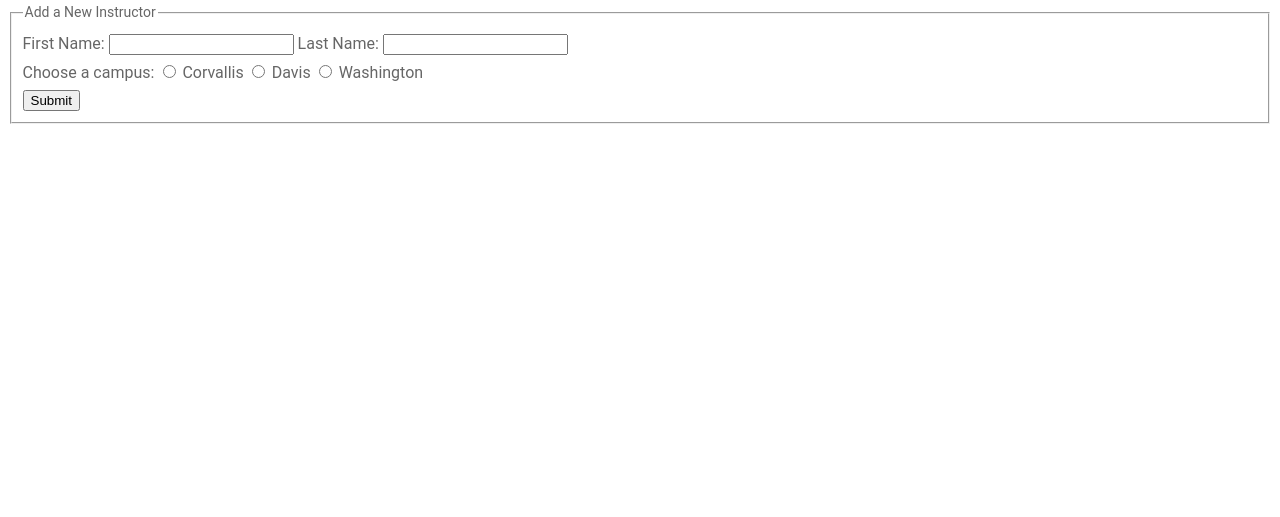
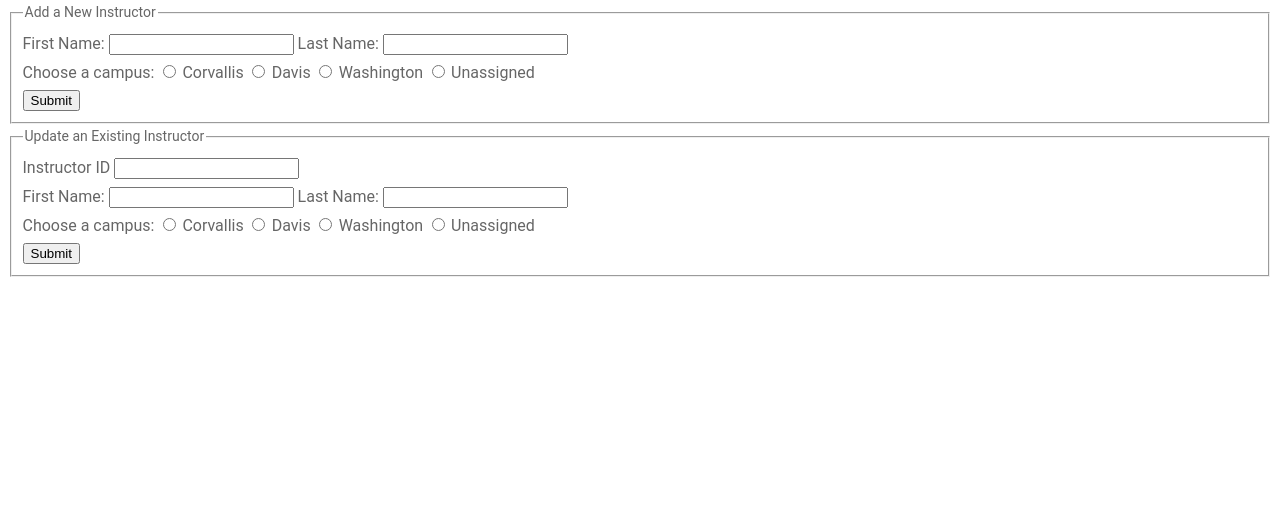
Before and after one commit to lyanita/cs340-project, a Flask app: page /instructors.html in a window 1280 px wide. Shown: the part 174-691 px from the top of the page. Run offline with Flask 2, Linux system fonts and the light colour scheme; data that the repository does not hold is empty; some libraries are stand-ins or nearby versions.

Commit message:
Added update instructor form

```diff
--- a/templates/instructors.html
+++ b/templates/instructors.html
@@ -66,9 +66,42 @@
                     <label for="campus_davis">Davis</label>
                     <input type="radio" name="campus_name" id="campus_washington" value="Washington">
                     <label for="campus_washington">Washington</label>
+                    <input type="radio" name="campus_name" id="campus_null" value="Unassigned">
+                    <label for="campus_null">Unassigned</label>
                     <br>
                     <input type="submit" id="instructor_post">
                     <p>{{ post_message }}</p>
+                </fieldset>
+            </form>
+        </div>
+
+        <div class="forms">
+            <form method="post">
+                <fieldset>
+                    <legend>Update an Existing Instructor</legend>
+                    <label>Instructor ID
+                        <input type="text" name="instructor_id" id="instructor_id">
+                    </label>
+                    <br>
+                    <label>First Name:
+                        <input type="text" name="instructor_first_name" id="instructor_first_name">
+                    </label>
+                    <label>Last Name:
+                        <input type="text" name="instructor_last_name" id="instructor_last_name">
+                    </label>
+                    <br>
+                    <label>Choose a campus:</label>
+                    <input type="radio" name="campus_name" id="campus_corvallis" value="Corvallis">
+                    <label for="campus_corvallis">Corvallis</label>
+                    <input type="radio" name="campus_name" id="campus_davis" value="Davis">
+                    <label for="campus_davis">Davis</label>
+                    <input type="radio" name="campus_name" id="campus_washington" value="Washington">
+                    <label for="campus_washington">Washington</label>
+                    <input type="radio" name="campus_name" id="campus_null" value="Unassigned">
+                    <label for="campus_null">Unassigned</label>
+                    <br>
+                    <input type="submit" id="instructor_post">
+                    <p>{{ update_message }}</p>
                 </fieldset>
             </form>
         </div>
```
